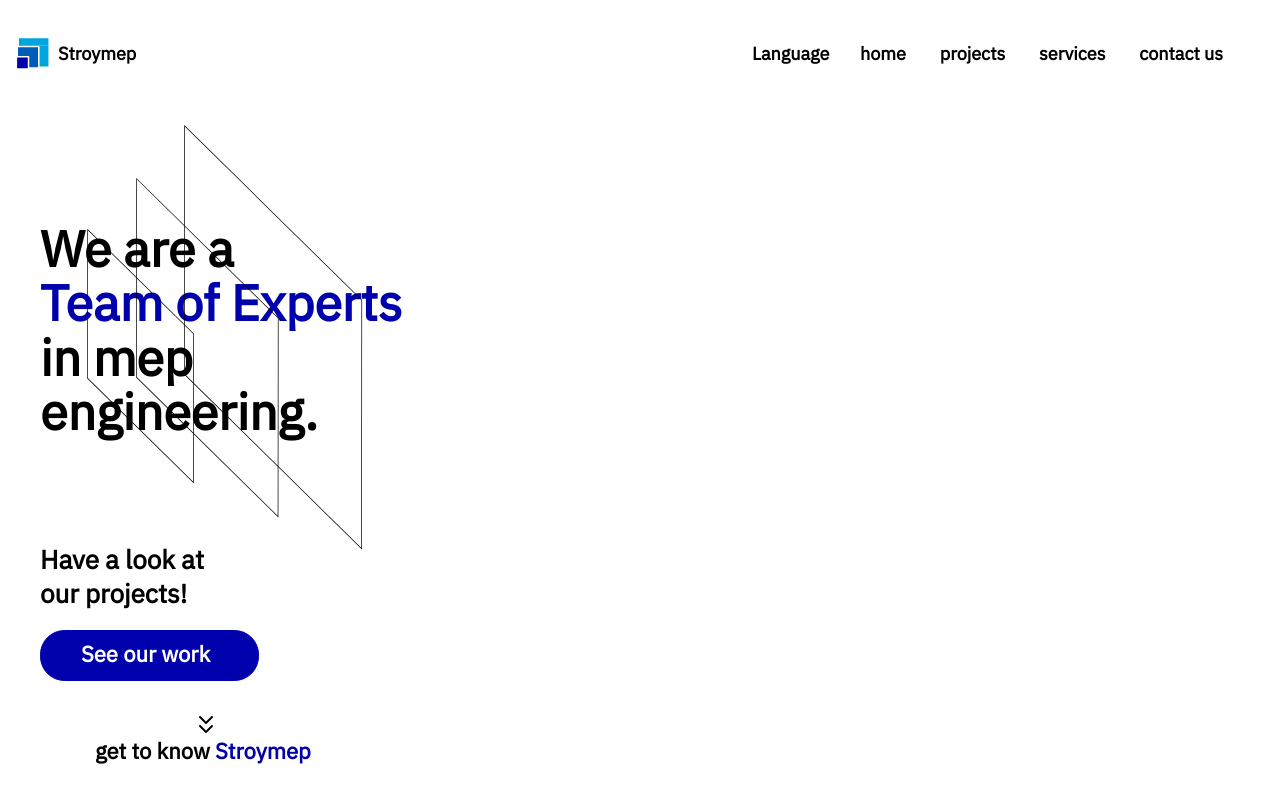
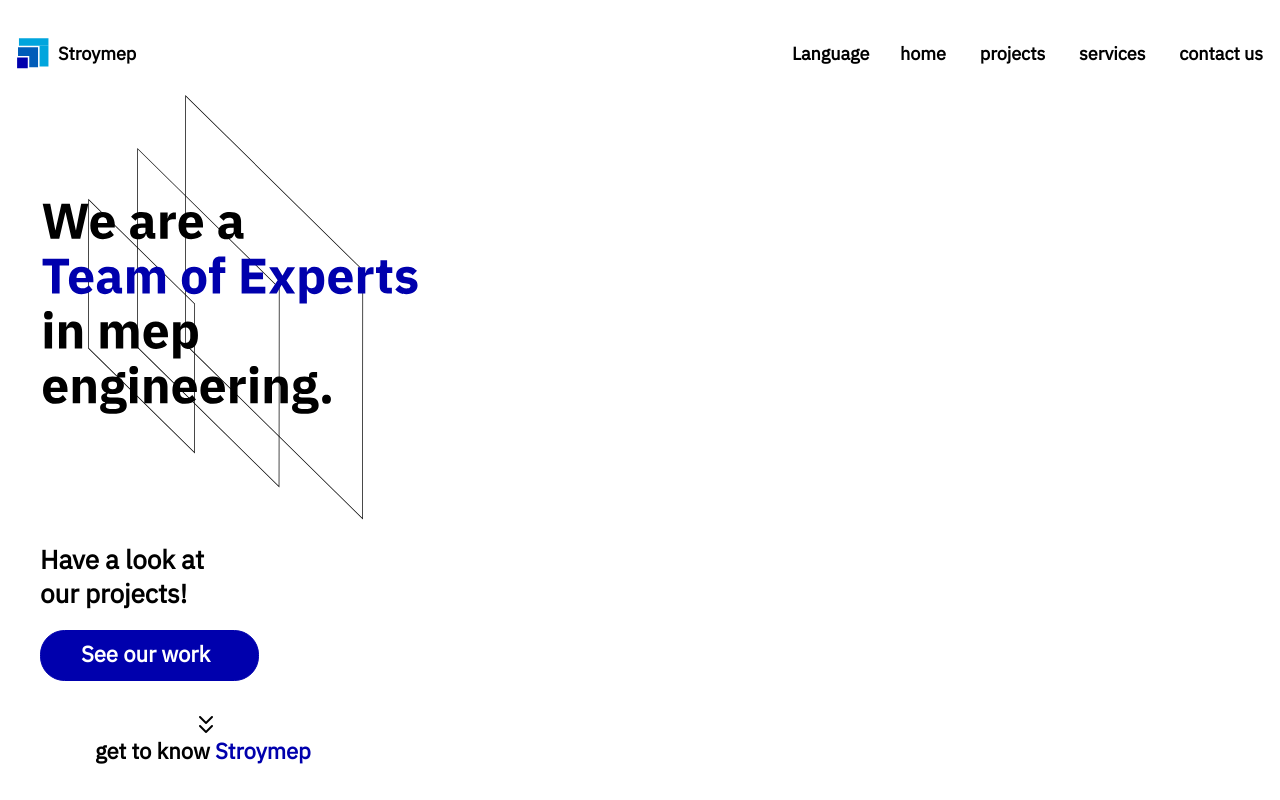
Before and after one commit to messter10/stroymep, a plain HTML site: page index.html in a window 1280 px wide. Drawn offline with Linux system fonts and the light colour scheme.

Commit message:
home+ nav is now responsive. 312px and above.

```diff
--- a/css/index.css
+++ b/css/index.css
@@ -35,7 +35,6 @@ body {
     font-size: 22px;
     line-height: 131.19%;   /* or 29px */
     color:#FFFFFF;
-    text-decoration: none;
 }
 
 .highlight-blue {
@@ -200,24 +199,17 @@ nav ul li /* dropdowns for menu and lang. the anchors for desktop-menu */{
 /*navigation bar ends*/
 
 /*main heading starts*/
-#home > h1 {
-    position: absolute;
-    width: 409px;
-    height: 220px;
-    left: 40px;
-    top: 180px;
-    font-weight: 700;
-    font-size: 50px;
-    line-height: 109.69%;   /* or 55px */
-    color: #000000;
+#home {
+    width: 100vw;
+    display: block;
+    text-align: left;
+    margin-right: auto;
+    margin-left: auto;
 }
 
-#home > img {
-    position: absolute;
-    width: 384px;
-    height: 425.48px;
-    left: 41px;
-    top: 125px;
+#home > #welcome-frame {
+    height: auto;
+    width: 95%;
 }
 /*main heading ends*/
 
@@ -237,7 +229,7 @@ nav ul li /* dropdowns for menu and lang. the anchors for desktop-menu */{
     height: 49px;
 }
 
-#project-button-area > #project-button >  a {
+#project-button-area > #project-button >  p {
     width: 141px;
     height: 34px;
     left: 40px;
@@ -360,7 +352,7 @@ nav ul li /* dropdowns for menu and lang. the anchors for desktop-menu */{
     top: 1390px;
 }
 
-#services > #service-button > a {
+#services > #service-button > p {
     width: 158px;
     height: 49px;
     left: 25px;
@@ -410,7 +402,7 @@ nav ul li /* dropdowns for menu and lang. the anchors for desktop-menu */{
     top: 1992px;
 }
 
-#contact > #contact-button > a {
+#contact > #contact-button > p {
     width: 158px;
     height: 49px;
     left: 25px;
@@ -440,10 +432,11 @@ nav ul li /* dropdowns for menu and lang. the anchors for desktop-menu */{
 /* footer ends */
 
 
-/* big enough for two columns */
-@media only screen and (min-width: 776px) {
+/* pc version: big enough for two columns */
+@media only screen and (min-width: 766px) {
     #desktop-menu {
         display: block;
+        margin-right: 10px;
     }
 
     #menu {
@@ -453,6 +446,17 @@ nav ul li /* dropdowns for menu and lang. the anchors for desktop-menu */{
     #lang {
         margin-right: 50px;
     }
+
+    /*main heading starts*/
+    /* home chnged so not showing correctly for desktop */
+    #home > #welcome-frame {
+        position: absolute;
+        width: 409px;
+        height: 425.48px;
+        left: 29px;
+        top: 95px;
+    }
+    /*main heading ends*/
 }
 
 /* the language and menu become column instead of row after this point*/
@@ -461,3 +465,5 @@ nav ul li /* dropdowns for menu and lang. the anchors for desktop-menu */{
         background-color: #000000;
     }
 }
+
+/* add media query to chnge text size */
--- a/index.html
+++ b/index.html
@@ -48,15 +48,14 @@
     <!-- navigation bar ends -->
 
     <section id="home">
-      <h1>We are a<br><span class="highlight-blue">Team of Experts</span><br> in mep engineering.</h1>
-      <img src="imgs/Welcome Frame.svg">
+      <img id="welcome-frame" src="/imgs/Frame 2.svg">
     </section>
 
     <section id="project-button-area">
       <h2 class="small-headings">Have a look at our projects!</h2>
-      <div id="project-button" class="button">
-        <a class="button-text" href="#" target="_blank">See our work</a>
-      </div>
+      <a id="project-button" class="button" href="#" target="_blank">
+        <p class="button-text">See our work</p>
+      </a>
     </section>
 
     <a href="#about-us">
@@ -88,9 +87,9 @@
       <h4 id="services-description">Take a look at our complete list of services:</h4>
       <p id="circle"></p>
       <p id="location">Nur-Sultan</p>
-      <div id="service-button" class="button">
-        <a class="button-text" href="#" target="_blank">Services</a>
-      </div>
+      <a id="service-button" class="button" href="#" target="_blank">
+        <p class="button-text">Services</p>
+      </a>
     </section>
 
     <section id="ending">
@@ -102,9 +101,9 @@
       <h2 class="small-headings">
         Have questions?<br>Get in touch with us!
       </h2>
-      <div id="contact-button" class="button">
-        <a class="button-text" href="#" target="_blank">Contact us</a>
-      </div>
+      <a id="contact-button" class="button" href="#" target="_blank">
+        <p class="button-text">Contact us</p>
+      </a>
     </section>
 
     <footer>
```
Also changed, not shown: imgs/Frame 2.svg (added), imgs/team-of-experts.svg (added).
